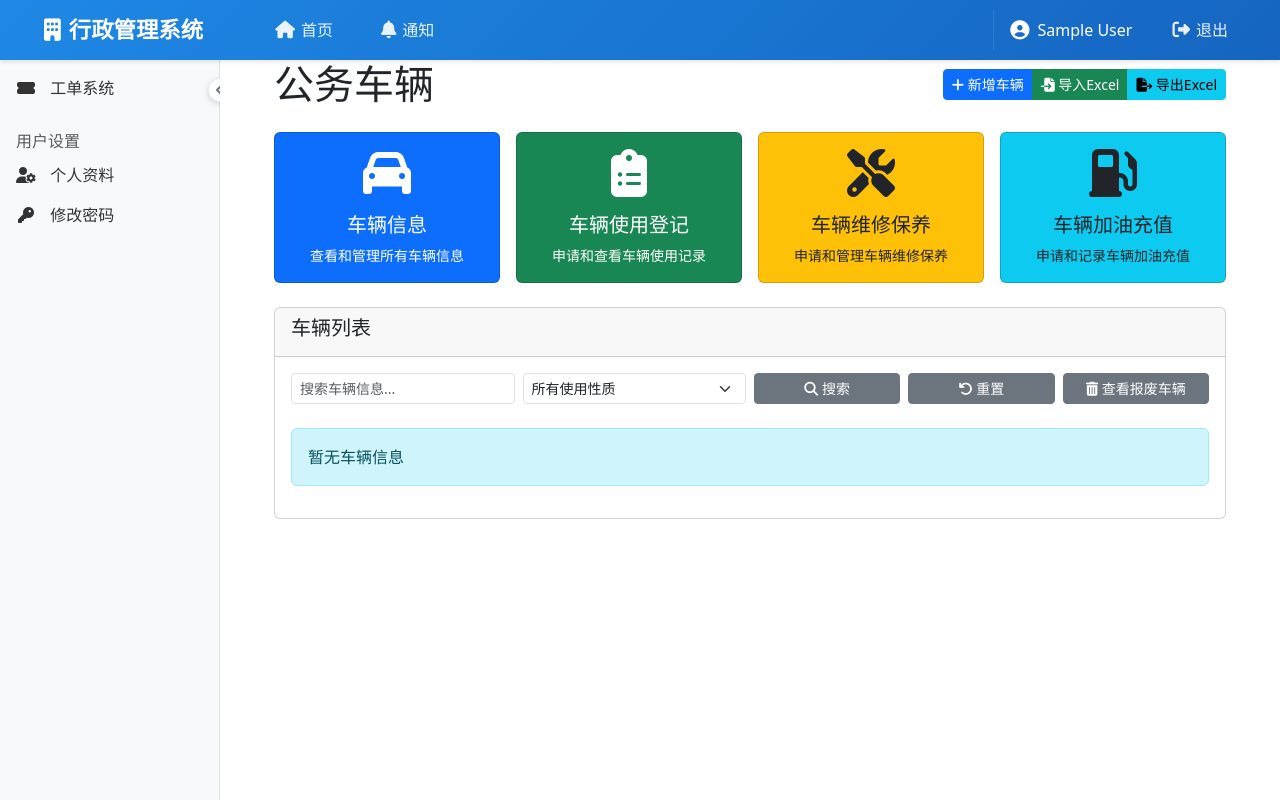
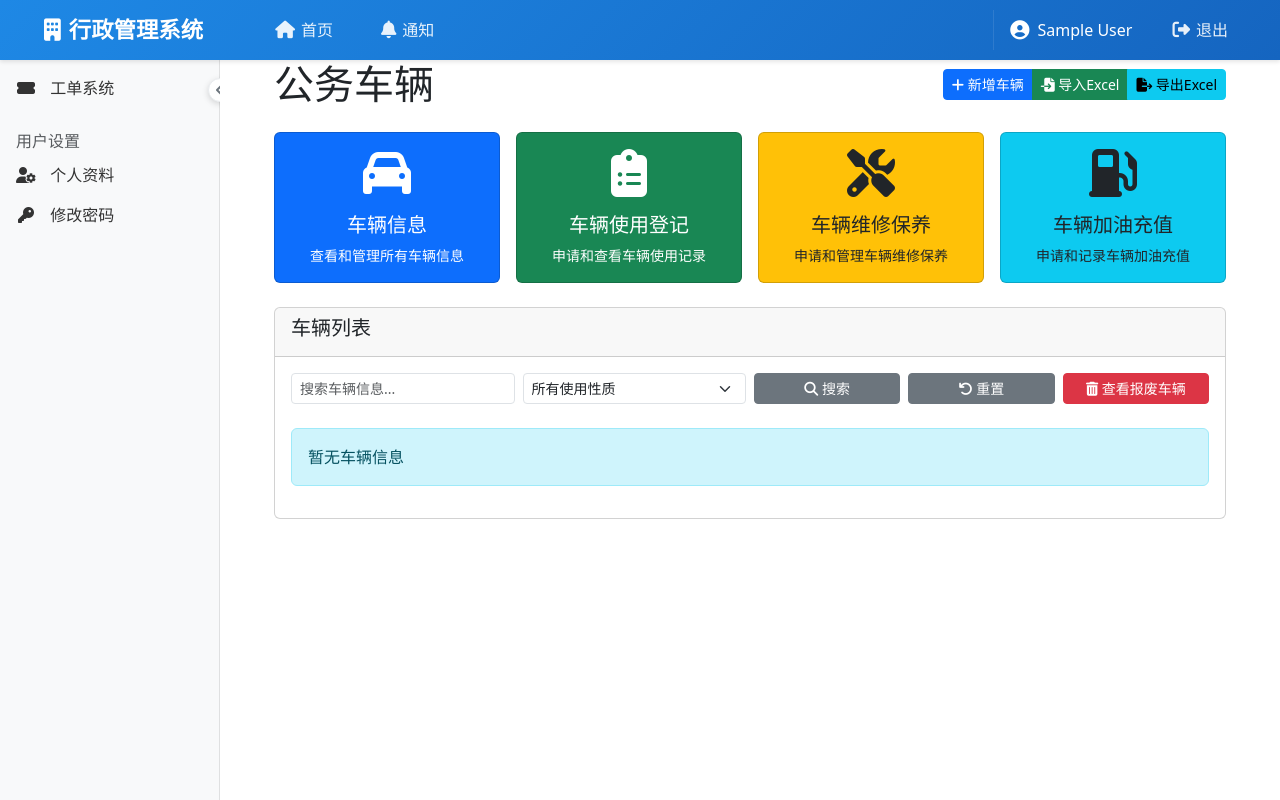
Before and after one commit to juzixs/CDAMS, a Flask app: page /vehicle/official_car/ in a window 1280 px wide. Run offline with Flask 3, Linux system fonts and the light colour scheme; the visitor is signed in with stand-in values (Sample User, id 1); data that the repository does not hold is empty.

Commit message:
更改部分按钮颜色

```diff
--- a/app/templates/vehicle/official_car/car_info.html
+++ b/app/templates/vehicle/official_car/car_info.html
@@ -45,7 +45,7 @@
                     </a>
                 </div>
                 <div class="col-md-2">
-                    <a href="{{ url_for('official_car.scrapped_cars') }}" class="btn btn-secondary btn-sm w-100">
+                    <a href="{{ url_for('official_car.scrapped_cars') }}" class="btn btn-danger btn-sm w-100">
                         <i class="fas fa-trash-alt"></i> 查看报废车辆
                     </a>
                 </div>
--- a/app/templates/vehicle/official_car/index.html
+++ b/app/templates/vehicle/official_car/index.html
@@ -96,7 +96,7 @@
                     </a>
                 </div>
                 <div class="col-md-2">
-                    <a href="{{ url_for('official_car.scrapped_cars') }}" class="btn btn-secondary btn-sm w-100">
+                    <a href="{{ url_for('official_car.scrapped_cars') }}" class="btn btn-danger btn-sm w-100">
                         <i class="fas fa-trash-alt"></i> 查看报废车辆
                     </a>
                 </div>
--- a/app/templates/vehicle/official_car/scrapped_cars.html
+++ b/app/templates/vehicle/official_car/scrapped_cars.html
@@ -5,7 +5,7 @@
     <div class="d-flex flex-column flex-md-row justify-content-between align-items-start align-items-md-center mb-4">
         <h1 class="mb-3 mb-md-0">报废车辆信息</h1>
         <div class="btn-group btn-group-sm">
-            <a href="{{ url_for('official_car.car_info') }}" class="btn btn-secondary">
+            <a href="{{ url_for('official_car.car_info') }}" class="btn btn-primary">
                 <i class="fas fa-arrow-left"></i> <span class="d-none d-sm-inline">返回车辆信息</span>
             </a>
             <a href="{{ url_for('official_car.export_scrapped_cars') }}" class="btn btn-info">
```
